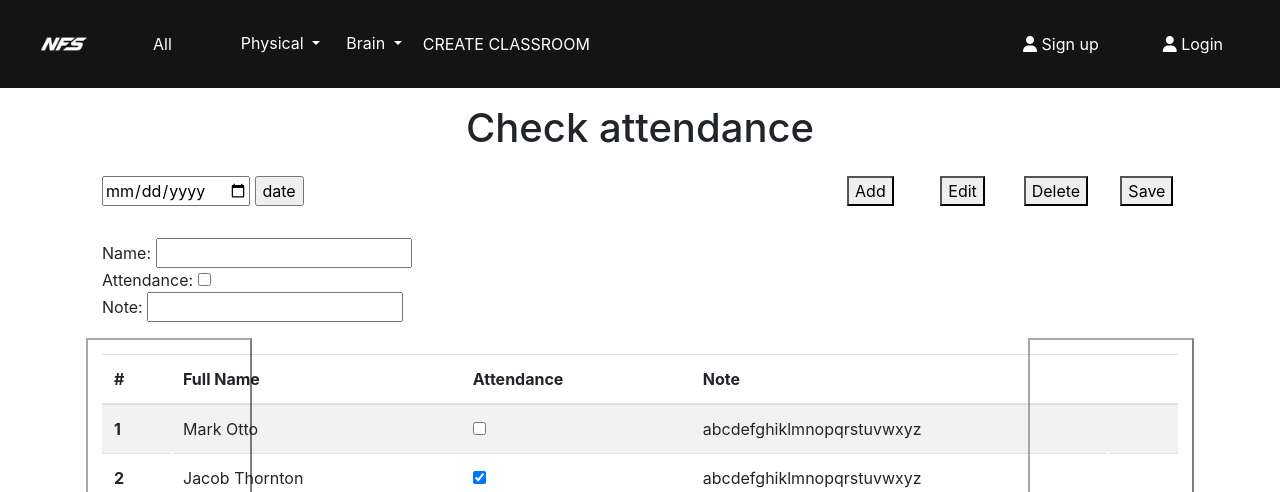
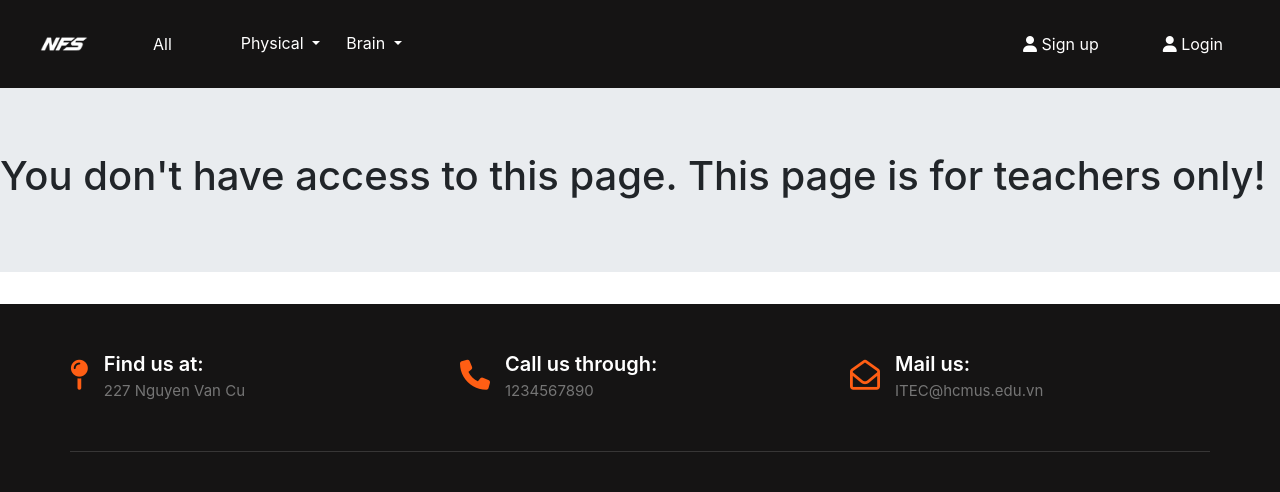
Before and after one commit to ndtan1601/SkillLearning-new, a PHP site: page /testing.php in a window 1280 px wide. Shown: the top 492 px of the page. Run offline with PHP 8.4, Linux system fonts and the light colour scheme; a stand-in replaces the project's code that opens the database connection; some libraries are stand-ins or nearby versions; grey boxes are pictures that could not be loaded.

Commit message:
Add files via upload
1. Hide the "create classroom" button when not logged in or logged in as a student
2. Updated the testing.php page so that users don't have teacher access won't be able to access the page; save the record to the database

```diff
--- a/includes/header.php
+++ b/includes/header.php
@@ -71,9 +71,9 @@ include 'db.php';
           </li>
         <?php endif; ?> -->
 
-        <!-- recommended shorten code-->
+        <!-- recommended shorten code -->
         <li class="nav-item">
-          <a class="nav-link" href="list.php" style="color: white; //<?php if ($_SESSION['teacher'] == false) : ?> display:none; <?php endif; ?>">CREATE CLASSROOM</a>
+          <a class="nav-link" href="list.php" style="color: white; <?php if ($_SESSION['teacher'] == false) : ?> display:none; <?php endif; ?>">CREATE CLASSROOM</a>
         </li>
 
 
--- a/testing.php
+++ b/testing.php
@@ -1,7 +1,21 @@
 <?php
 include 'includes/header.php';
+if ($_SERVER["REQUEST_METHOD"] == "POST")
+{
+    //$class_id = $_REQUEST["ClassID"];
+    //$date = $_REQUEST["date"];
+    $name = $_REQUEST["name"];
+    $attendance = $_REQUEST["attendance"];
+    $note = $_REQUEST["note"];
+    $sql = "update attendance set name = ?, attendance = ?, note = ?";
+    $stmt = $conn->prepare($sql);
+    $stmt->bind_param("sis", $name, $attendance, $note);
+    $stmt->execute();
+    if ($stmt->affected_rows == 1)
+        header("Location: testing.php?saved");
+}
 ?>
-
+<?php if ($_SESSION['teacher'] == true):?>
 <div class="container p-3">
     <h1 class="text-center align-items-center">Check attendance</h1>
     <div class="row p-3">
@@ -26,9 +40,12 @@ include 'includes/header.php';
         </div>
     </div>
     <div class="tab tab-2 p-3">
-        Name: <input type="text" name="name" id="name"><br>
-        Attendance: <input type="checkbox" name="attendance" id="attendance"><br>
-        Note: <input type="text" name="note" id="note">
+        <form action="testing.php" method="post">
+            Name: <input type="text" name="name" id="name"><br>
+            Attendance: <input type="checkbox" name="attendance" id="attendance"><br>
+            Note: <input type="text" name="note" id="note">
+            <button type="submit">Save</button>
+        </form>
     </div>
 
     <div id="carouselExampleControls" class="carousel slide p-3" data-interval="false">
@@ -166,6 +183,12 @@ include 'includes/header.php';
 <script src="https://maxcdn.bootstrapcdn.com/bootstrap/4.0.0-beta.2/js/bootstrap.min.js" integrity="sha384-alpBpkh1PFOepccYVYDB4do5UnbKysX5WZXm3XxPqe5iKTfUKjNkCk9SaVuEZflJ" crossorigin="anonymous"></script>
 <script src="js/main.js"></script>
 
+<?php else: ?>
+    <div class="jumbotron jumbotron-fluid">
+        <h1>You don't have access to this page. This page is for teachers only!</h1>
+    </div>
+<?php endif; ?>
+
 <?php
 include 'includes/footer.php';
 ?>
```
